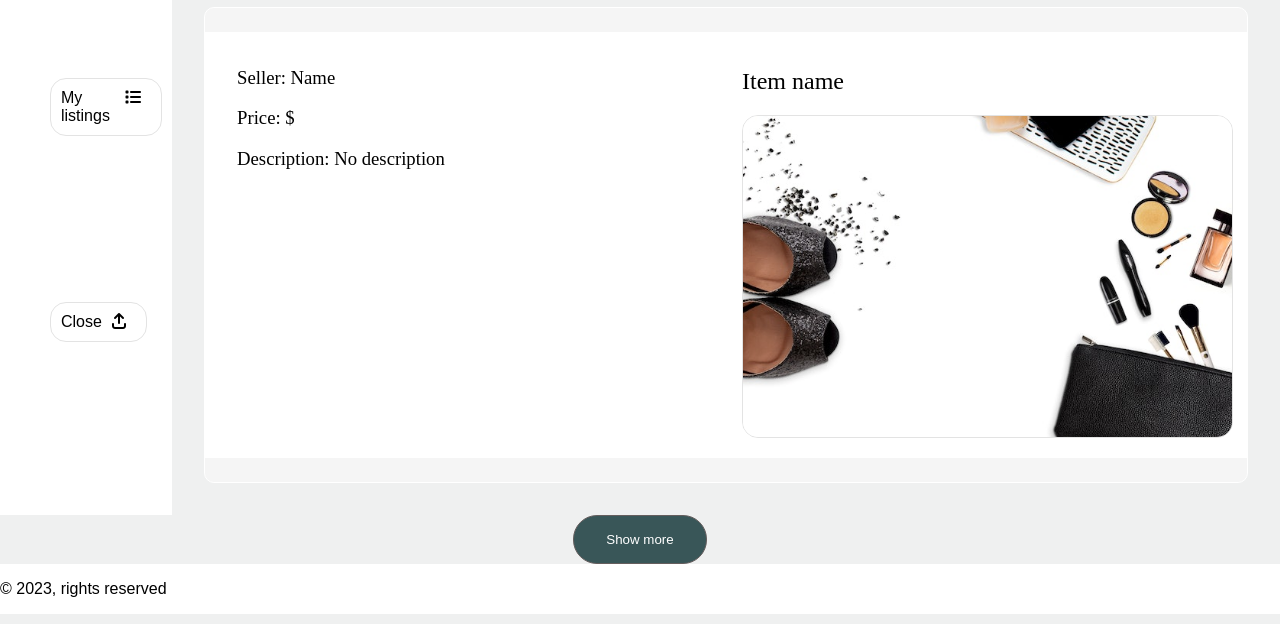
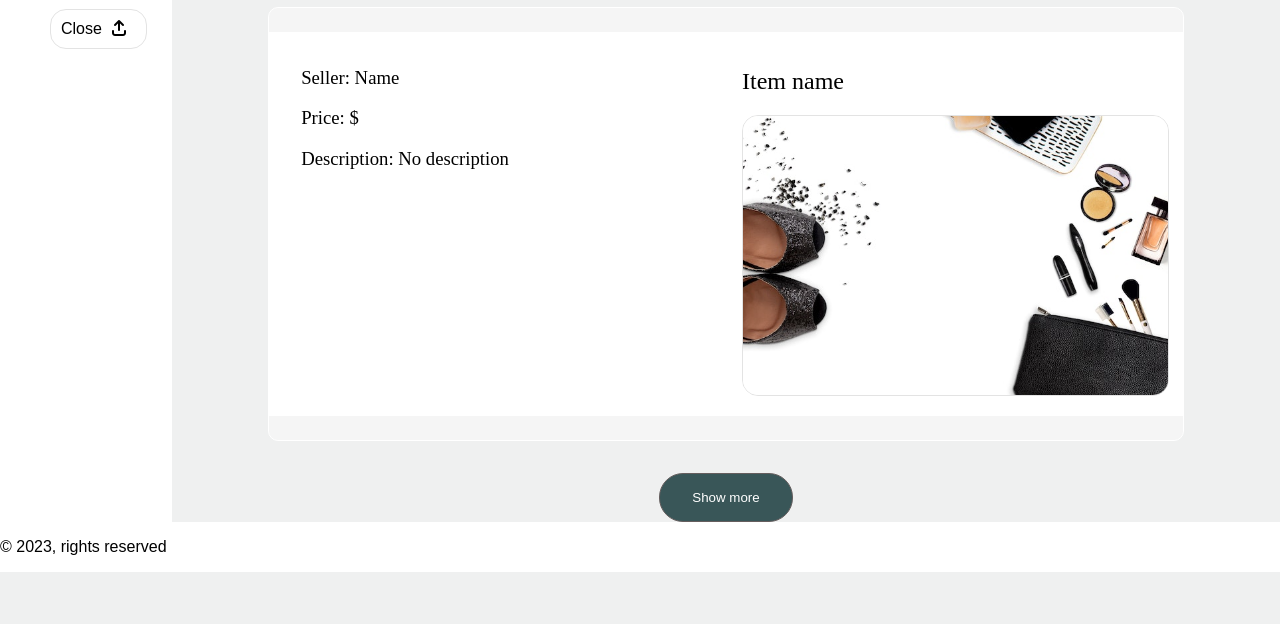
Before and after one commit to trine-marie-sandberg/fashion-auctions, a website with bundled scripts: page index.html in a window 1280 px wide. Shown: the part 257-881 px from the top of the page. After the commit the page ends 839 px from the top, so only its background shows below. Built offline with nearby package versions, Linux system fonts and the light colour scheme; a web font is replaced by a local one.

Commit message:
update styling

```diff
--- a/index.html
+++ b/index.html
@@ -59,6 +59,7 @@
                         </div>
                     </ul>
                 </div>
+                <div class="flex flex-column flex-center-h">
                     <div class="listings-wrap">
                         <div style="height: 50px; width: 50px; border: 1px solid black;" class="responsive-test"></div>
                         <h1>Listings</h1>
@@ -76,8 +77,9 @@
                             </div>
                         </div>
                     </div>
+                    <button class="btn bg-primary color-white border-grey-contrast-dark">Show more</button>
                 </div>
-            <button class="btn bg-primary color-white border-grey-contrast-dark center margin-sm">Show more</button>
+            </div>
         </div>
     </main>
     <footer class="bg-white">
--- a/src/scss/components.scss
+++ b/src/scss/components.scss
@@ -10,3 +10,7 @@
 .navlink a.active {
   text-decoration: underline;
 }
+
+.card-wrap {
+  max-width: 1200px;
+}
--- a/src/scss/flexbox.scss
+++ b/src/scss/flexbox.scss
@@ -37,7 +37,6 @@
 }
 
 .content-and-sidebar > *:nth-child(1) {
-    display: flex;
     flex-wrap: wrap;
     flex: 1 1 10%;
     flex-grow: 1;
```
Also changed, not shown: dist/css/components.css, dist/css/flexbox.css, dist/css/index.css, 3 other files. Lines whose indentation alone changed are shown as unchanged.
